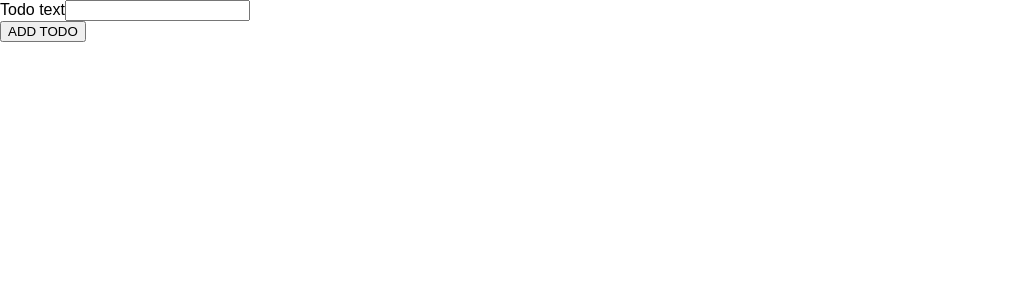
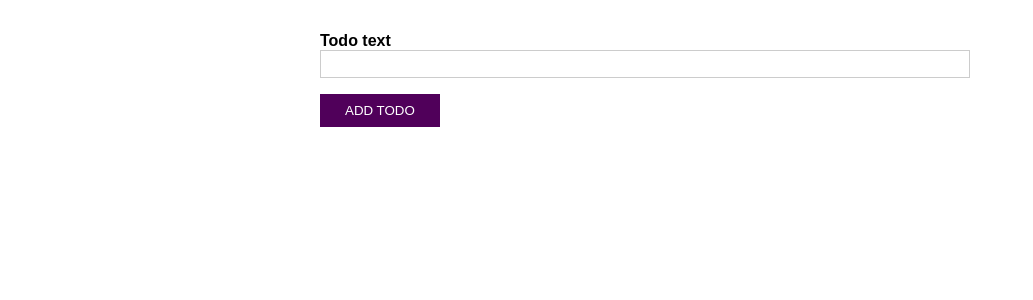
Before and after one commit to sa77/ts-udemy, a React (Create React App) app in the folder ts-react/: page / in a window 1280 px wide. Shown: the top 300 px of the page, without its empty margins (0-1033 px from the left). Built offline with nearby package versions, Linux system fonts and the light colour scheme.

Commit message:
184 - add css

```diff
--- /dev/null
+++ b/ts-react/src/components/NewTodo.css
@@ -0,0 +1,47 @@
+form {
+  width: 90%;
+  max-width: 40rem;
+  margin: 2rem auto;
+}
+
+.form-control {
+  margin-bottom: 1rem;
+}
+
+label, input {
+  display: block;
+  width: 100%;
+}
+
+label {
+  font-weight: bold;
+}
+
+input {
+  font: inherit;
+  border: 1px solid #ccc;
+  padding: 0.25rem;
+}
+
+input:focus {
+  outline: none;
+  border-color: #50005a;
+}
+
+button {
+  background: #50005a;
+  border: 1px solid #50005a;
+  color: white;
+  padding: 0.5rem 1.5rem;
+  cursor: pointer;
+}
+
+button:focus {
+  outline: none;
+}
+
+button:hover,
+button:active {
+  background: #6a0a77;
+  border-color: #6a0a77;
+}
--- a/ts-react/src/components/NewTodo.tsx
+++ b/ts-react/src/components/NewTodo.tsx
@@ -1,4 +1,6 @@
 import React, { useRef } from 'react';
+
+import './NewTodo.css';
 
 // user interface/type (interface makes more sense) to setup type definition for a props
 type NewTodoProps = {
@@ -18,7 +20,7 @@
 
     return (
         <form onSubmit={todoSubmitHandler}>
-            <div>
+            <div className="form-control">
                 <label htmlFor="todo-text">Todo text</label>
                 <input type="text" id="todo-text" ref={textInputRef} />
             </div>
--- /dev/null
+++ b/ts-react/src/components/TodoList.css
@@ -0,0 +1,17 @@
+ul {
+  list-style: none;
+  width: 90%;
+  max-width: 40rem;
+  margin: 2rem auto;
+  padding: 0;
+}
+
+li {
+  margin: 1rem 0;
+  padding: 1rem;
+  box-shadow: 0 2px 8px rgba(0, 0, 0, 0.26);
+  border-radius: 6px;
+  display: flex;
+  justify-content: space-between;
+  align-items: center;
+}
--- a/ts-react/src/components/TodoList.tsx
+++ b/ts-react/src/components/TodoList.tsx
@@ -1,4 +1,6 @@
 import React from 'react';
+
+import './TodoList.css';
 
 interface TodoListProps {
     items: {id: string, text: string}[];
```
